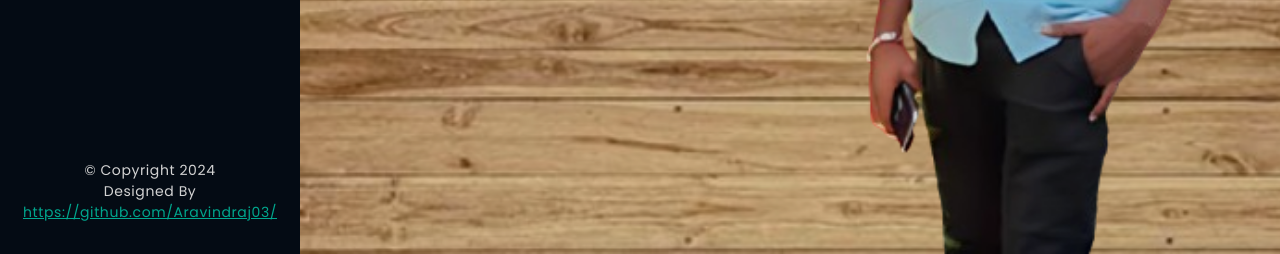
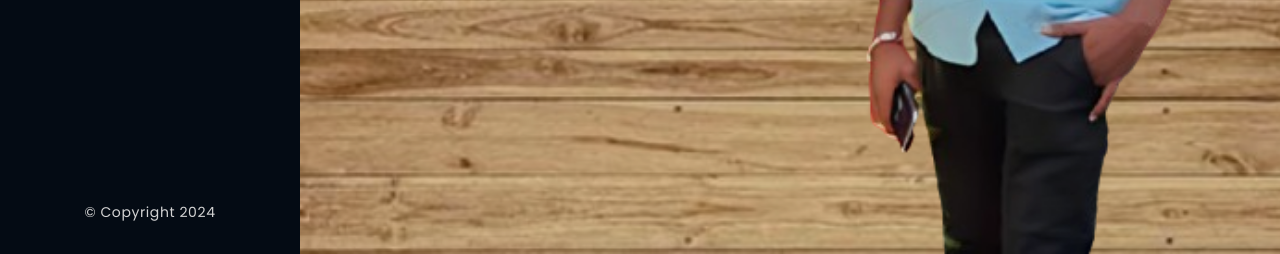
Before and after one commit to Aravindraj03/Aravind-Portfolio, a plain HTML site: page index.html in a window 1280 px wide. Shown: the part 546-800 px from the top of the page. Drawn offline with nearby package versions, Linux system fonts and the light colour scheme.

Commit message:
UPdate code

```diff
--- a/index.html
+++ b/index.html
@@ -53,8 +53,9 @@
       <!---- Footer ---->
       <div class="footer">
         <p>
-          &copy; Copyright 2024 <br />Designed By
-          <a href="https://www.linkedin.com/in/aravindraj03" target="_blank">https://github.com/Aravindraj03/ </a>
+          &copy; Copyright 2024
+          <!-- <br />Designed By
+          <a href="https://www.linkedin.com/in/aravindraj03" target="_blank">https://github.com/Aravindraj03/ </a> -->
         </p>
       </div>
     </header>
```
Also changed, not shown: contact.html (+3 -2 lines), portfolio.html (+3 -2 lines), service.html (+3 -2 lines).
